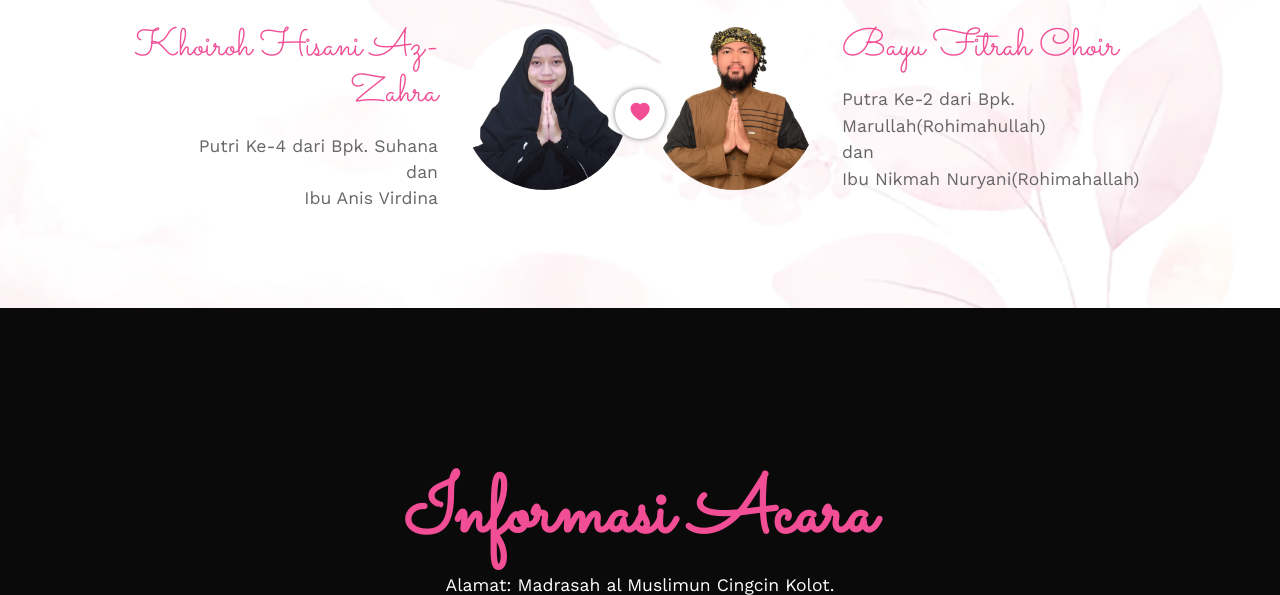
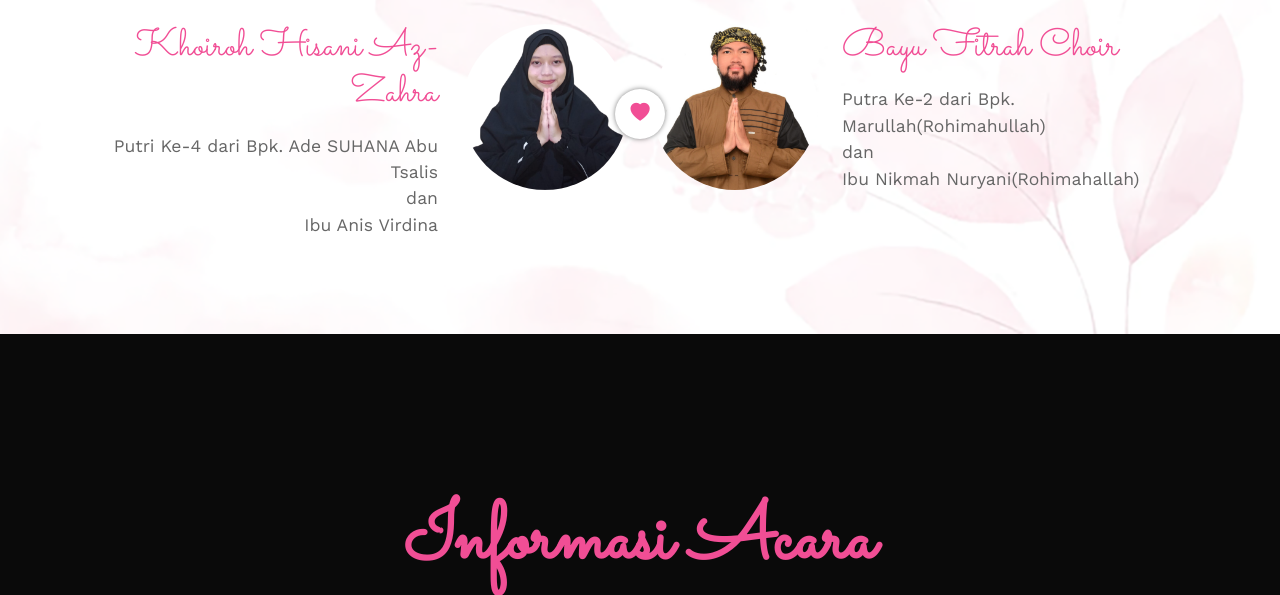
Before and after one commit to wafiqmuhaz/mywedding, a plain HTML site: page index.html in a window 1280 px wide. Shown: the part 1340-1935 px from the top of the page. Drawn offline with nearby package versions, Linux system fonts and the light colour scheme; some packages are replaced by stand-ins of ours; a script that the page names is missing.

Commit message:
- update bokap name

```diff
--- a/index.html
+++ b/index.html
@@ -4,7 +4,7 @@
 <head>
     <meta charset="utf-8">
     <meta name="viewport" content="width=device-width, initial-scale=1">
-    <title>Bayu & Hisani</title>
+    <title>Khairah & Choir</title>
     <link href="https://cdn.jsdelivr.net/npm/bootstrap@5.3.0/dist/css/bootstrap.min.css" rel="stylesheet" integrity="sha384-9ndCyUaIbzAi2FUVXJi0CjmCapSmO7SnpJef0486qhLnuZ2cdeRhO02iuK6FUUVM" crossorigin="anonymous">
 
     <link rel="preconnect" href="https://fonts.googleapis.com">
@@ -113,7 +113,7 @@
                         <div class="col-8 text-end">
                             <h3>Khoiroh Hisani Az-Zahra</h3>
                             <!-- <p>Lorem ipsum dolor sit amet consectetur adipisicing elit. Atque praesentium aut ipsa perferendis, incidunt soluta?</p> -->
-                            <p>Putri Ke-4 dari Bpk. Suhana <br> dan <br> Ibu Anis Virdina</p>
+                            <p>Putri Ke-4 dari Bpk. Ade SUHANA Abu Tsalis <br> dan <br> Ibu Anis Virdina</p>
                         </div>
                         <div class="col-4">
                             <img src="img/khoir.png" alt="Sandhika Galih" class="img-responsive rounded-circle">
```
